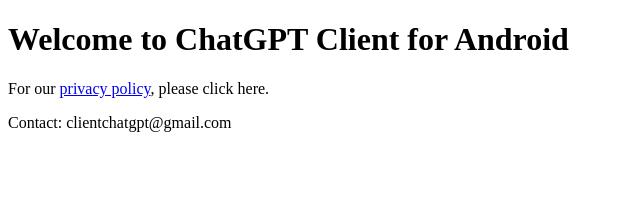
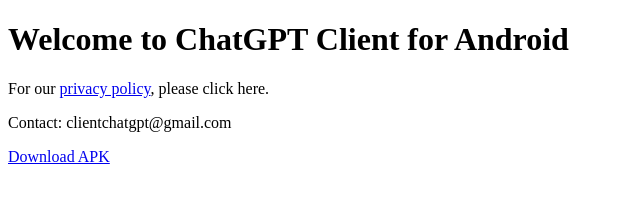
Before and after one commit to ChatGPTClient/ChatGPTClient.github.io, a plain HTML site: page index.html in a window 1280 px wide. Shown: the whole page, without its empty margins (0-640 px from the left). Drawn offline with Linux system fonts and the light colour scheme.

Commit message:
Update index.html

```diff
--- a/index.html
+++ b/index.html
@@ -7,5 +7,6 @@
     <h1>Welcome to ChatGPT Client for Android</h1>
      <p>For our <a href="/privacypolicy.html">privacy policy</a>, please click here.</p>
      <p>Contact: clientchatgpt@gmail.com </p>
+    <a href="app-debug.apk" download>Download APK</a>
   </body>
 </html>
```
